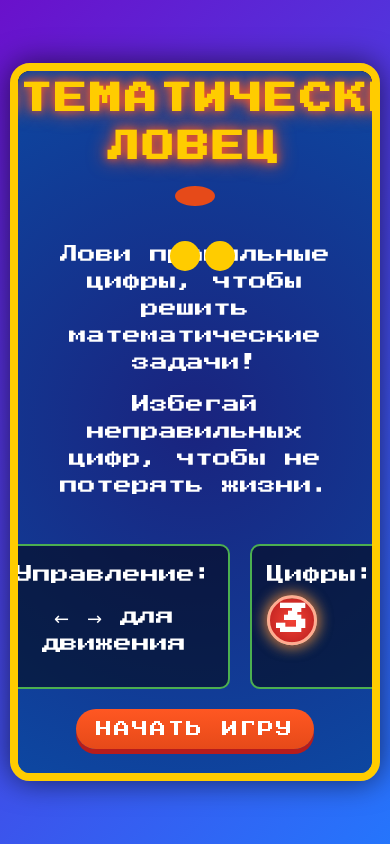
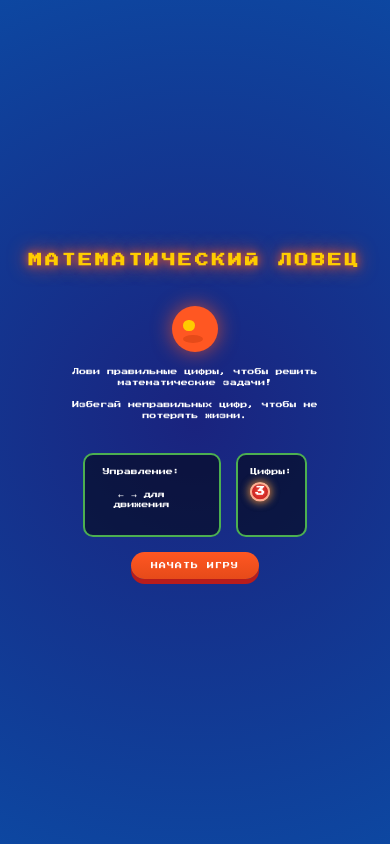
Before and after one commit to pwrmind/MathCatcher, a plain HTML site: page index.html in a window 390 px wide. Drawn offline with Linux system fonts and the light colour scheme.

Commit message:
Update index.html

```diff
--- a/index.html
+++ b/index.html
@@ -12,27 +12,23 @@
             box-sizing: border-box;
         }
 
-        body {
-            background: linear-gradient(135deg, #6a11cb 0%, #2575fc 100%);
+        body, html {
+            width: 100%;
+            height: 100%;
+            overflow: hidden;
+            background: linear-gradient(135deg, #1a237e 0%, #0d47a1 100%);
             font-family: 'Press Start 2P', cursive, Arial, sans-serif;
-            display: flex;
-            justify-content: center;
-            align-items: center;
-            min-height: 100vh;
-            overflow: hidden;
             color: #fff;
             line-height: 1.5;
         }
 
         #game-container {
-            position: relative;
-            width: 800px;
-            height: 600px;
-            border-radius: 20px;
+            position: fixed;
+            top: 0;
+            left: 0;
+            width: 100vw;
+            height: 100vh;
             overflow: hidden;
-            box-shadow: 0 0 30px rgba(0, 0, 0, 0.6);
-            background: linear-gradient(to bottom, #1a237e, #0d47a1);
-            border: 8px solid #ffcc00;
         }
 
         #game-canvas {
@@ -41,6 +37,7 @@
             left: 0;
             width: 100%;
             height: 100%;
+            background: linear-gradient(to bottom, #0d1b2a, #1b263b);
         }
 
         .screen {
@@ -55,17 +52,21 @@
             align-items: center;
             text-align: center;
             padding: 20px;
-            z-index: 10;
-            background: rgba(13, 19, 33, 0.9);
+            z-index: 20;
+            background: rgba(13, 19, 33, 0.95);
         }
 
-        #start-screen, #game-over-screen {
+        #start-screen {
             background: radial-gradient(circle, #1a237e 0%, #0d47a1 100%);
         }
 
+        #game-over-screen {
+            background: rgba(13, 19, 33, 0.95);
+        }
+
         h1 {
-            font-size: 48px;
-            margin-bottom: 30px;
+            font-size: 3.5vmin;
+            margin-bottom: 20px;
             text-transform: uppercase;
             color: #ffcc00;
             text-shadow: 0 0 10px #ff5722, 0 0 20px #ff5722;
@@ -73,101 +74,90 @@
         }
 
         h2 {
-            font-size: 36px;
-            margin-bottom: 20px;
+            font-size: 2.8vmin;
+            margin-bottom: 15px;
             color: #4caf50;
             text-shadow: 0 0 5px rgba(76, 175, 80, 0.7);
         }
 
         p {
-            font-size: 18px;
-            margin-bottom: 15px;
-            max-width: 600px;
+            font-size: 1.8vmin;
+            margin-bottom: 12px;
+            max-width: 80%;
         }
 
-        /* Новый стиль для HUD */
+        /* Компактный HUD */
         #game-hud {
             position: absolute;
             top: 0;
             left: 0;
             width: 100%;
-            height: 80px;
-            background: rgba(0, 0, 0, 0.7);
+            height: 60px;
+            background: rgba(0, 0, 0, 0.75);
             display: flex;
             justify-content: space-between;
             align-items: center;
-            padding: 0 20px;
-            z-index: 5;
+            padding: 0 15px;
+            z-index: 10;
             border-bottom: 3px solid #ffcc00;
+            box-shadow: 0 4px 10px rgba(0, 0, 0, 0.5);
         }
 
         .hud-section {
             display: flex;
             align-items: center;
+            gap: 10px;
         }
 
         .hud-item {
-            margin: 0 15px;
-            font-size: 20px;
             display: flex;
             align-items: center;
+            font-size: 1.6vmin;
         }
 
         .hud-value {
             color: #ffcc00;
-            margin-left: 8px;
-            font-size: 24px;
+            margin-left: 5px;
+            font-size: 1.8vmin;
+            min-width: 30px;
+            text-align: right;
         }
 
         #problem-display {
-            font-size: 36px;
+            font-size: 2.2vmin;
             background: rgba(0, 0, 0, 0.7);
-            padding: 10px 30px;
-            border-radius: 15px;
+            padding: 8px 15px;
+            border-radius: 10px;
             color: #ffcc00;
-            border: 3px solid #ff5722;
-            max-width: 70%;
+            border: 2px solid #ff5722;
+            max-width: 40%;
             text-align: center;
+            white-space: nowrap;
+            overflow: hidden;
+            text-overflow: ellipsis;
         }
 
         #answer-display {
-            font-size: 32px;
-            min-height: 50px;
-            margin-top: 15px;
+            font-size: 2vmin;
             color: #4caf50;
-            letter-spacing: 5px;
             background: rgba(0, 0, 0, 0.5);
-            padding: 5px 20px;
-            border-radius: 10px;
-        }
-
-        .stats {
-            display: flex;
-            justify-content: space-around;
-            width: 100%;
-            margin: 20px 0;
-            font-size: 24px;
-        }
-
-        .stat-box {
-            background: rgba(0, 0, 0, 0.6);
-            padding: 10px 20px;
-            border-radius: 10px;
-            border: 2px solid #ffcc00;
+            padding: 4px 12px;
+            border-radius: 8px;
+            min-width: 80px;
         }
 
         .button {
             background: linear-gradient(to bottom, #ff5722, #e64a19);
             color: white;
             font-family: 'Press Start 2P', cursive;
-            font-size: 20px;
-            padding: 15px 30px;
-            margin: 20px 5px;
+            font-size: 1.8vmin;
+            padding: 10px 20px;
+            margin: 15px 5px;
             border: none;
             border-radius: 50px;
             cursor: pointer;
             text-transform: uppercase;
-            letter-spacing: 2px;
+            letter-spacing: 1px;
             box-shadow: 0 5px 0 #b71c1c;
             transition: all 0.1s;
         }
@@ -185,27 +175,29 @@
 
         .controls {
             display: flex;
-            margin-top: 30px;
-            gap: 20px;
+            margin-top: 20px;
+            gap: 15px;
+            flex-wrap: wrap;
+            justify-content: center;
         }
 
         .control-item {
             background: rgba(0, 0, 0, 0.5);
-            padding: 15px;
+            padding: 12px;
             border-radius: 10px;
             border: 2px solid #4caf50;
-            font-size: 14px;
+            font-size: 1.6vmin;
         }
 
         .hearts {
             display: flex;
             gap: 5px;
-            margin-left: 10px;
+            margin-left: 8px;
         }
 
         .heart {
-            width: 30px;
-            height: 30px;
+            width: 18px;
+            height: 18px;
             background: #f44336;
             clip-path: polygon(50% 0%, 100% 25%, 100% 75%, 50% 100%, 0% 75%, 0% 25%);
             box-shadow: 0 0 5px rgba(244, 67, 54, 0.8);
@@ -217,10 +209,10 @@
 
         #timer-container {
             position: absolute;
-            top: 70px;
+            top: 60px;
             left: 0;
             width: 100%;
-            height: 10px;
+            height: 6px;
             background: rgba(0, 0, 0, 0.3);
         }
 
@@ -232,46 +224,46 @@
         }
 
         .character {
-            width: 80px;
-            height: 80px;
+            width: 12vmin;
+            height: 12vmin;
             background: #ff5722;
             border-radius: 50%;
             position: relative;
-            margin: 20px auto;
+            margin: 15px auto;
             box-shadow: 0 0 20px rgba(255, 87, 34, 0.7);
         }
 
         .character::before {
             content: "";
             position: absolute;
-            width: 30px;
-            height: 30px;
+            width: 3vmin;
+            height: 3vmin;
             background: #ffcc00;
             border-radius: 50%;
-            top: 20px;
-            left: 15px;
-            box-shadow: 35px 0 0 #ffcc00;
+            top: 30%;
+            left: 25%;
+            box-shadow: 35% 0 0 #ffcc00;
         }
 
         .character::after {
             content: "";
             position: absolute;
-            width: 40px;
-            height: 20px;
+            width: 5vmin;
+            height: 2vmin;
             background: #e64a19;
             border-radius: 50%;
-            bottom: 15px;
-            left: 20px;
+            bottom: 20%;
+            left: 25%;
         }
 
         .number {
             position: absolute;
-            font-size: 32px;
+            font-size: 2.5vmin;
             font-weight: bold;
             text-align: center;
             border-radius: 50%;
-            width: 50px;
-            height: 50px;
+            width: 5vmin;
+            height: 5vmin;
             display: flex;
             justify-content: center;
             align-items: center;
@@ -287,58 +279,50 @@
         .correct {
             background: radial-gradient(circle, #4caf50, #2e7d32);
             color: white;
-            border: 3px solid #aed581;
-            box-shadow: 0 0 15px #4caf50;
+            border: 2px solid #aed581;
+            box-shadow: 0 0 10px #4caf50;
         }
 
         .incorrect {
             background: radial-gradient(circle, #f44336, #b71c1c);
             color: white;
-            border: 3px solid #ffab91;
-            box-shadow: 0 0 15px #f44336;
+            border: 2px solid #ffab91;
+            box-shadow: 0 0 10px #f44336;
         }
 
         .neutral {
             background: radial-gradient(circle, #9e9e9e, #616161);
             color: white;
-            border: 3px solid #e0e0e0;
+            border: 2px solid #e0e0e0;
         }
 
-        @media (max-width: 850px) {
-            #game-container {
-                width: 95vw;
-                height: 85vh;
+        #stats-container {
+            display: flex;
+            align-items: center;
+            gap: 10px;
+            font-size: 1.6vmin;
         }
 
-            h1 {
-                font-size: 32px;
+        #collected-value {
+            color: #4caf50;
+            font-weight: bold;
         }
 
-            h2 {
-                font-size: 24px;
+        #total-value {
+            color: #ffcc00;
+        }
+
+        @media (max-height: 600px) {
+            .hud-item {
+                font-size: 1.8vmin;
+            }
+
+            .hud-value {
+                font-size: 2vmin;
             }
 
             #problem-display {
-                font-size: 24px;
-                padding: 8px 15px;
-            }
-
-            .hud-item {
-                font-size: 16px;
-            }
-
-            .hud-value {
-                font-size: 18px;
-            }
-
-            .button {
-                font-size: 16px;
-                padding: 12px 20px;
-            }
-
-            .heart {
-                width: 20px;
-                height: 20px;
+                font-size: 2.4vmin;
             }
         }
     </style>
@@ -347,7 +331,7 @@
     <div id="game-container">
         <canvas id="game-canvas"></canvas>
 
-        <!-- HUD в верхней части экрана -->
+        <!-- Компактный HUD -->
         <div id="game-hud">
             <div class="hud-section">
                 <div class="hud-item">
@@ -367,6 +351,12 @@
             <div id="problem-display">5 + 3 = ?</div>
 
             <div class="hud-section">
+                <div id="stats-container">
+                    <span>Цифры:</span>
+                    <span id="collected-value">0</span>
+                    <span>/</span>
+                    <span id="total-value">0</span>
+                </div>
                 <div class="hud-item">
                     <span>Уровень:</span>
                     <span id="level-value" class="hud-value">1</span>
@@ -396,21 +386,14 @@
                 </div>
                 <div class="control-item">
                     <p>Цифры:</p>
+                    <div style="display: flex; gap: 10px; margin-top: 10px;">
                         <div class="number correct">5</div>
                         <div class="number incorrect">3</div>
                     </div>
                 </div>
+            </div>
 
             <button id="start-button" class="button">Начать игру</button>
-        </div>
-
-        <!-- Игровой экран -->
-        <div id="game-screen" class="screen hidden">
-            <div id="answer-display"></div>
-
-            <div class="stats">
-                <div class="stat-box">Собрано: <span id="collected-value">0</span>/<span id="total-value">0</span></div>
-            </div>
         </div>
 
         <!-- Экран завершения игры -->
@@ -427,15 +410,12 @@
         document.addEventListener('DOMContentLoaded', () => {
             // Элементы интерфейса
             const startScreen = document.getElementById('start-screen');
-            const gameScreen = document.getElementById('game-screen');
             const gameOverScreen = document.getElementById('game-over-screen');
             const startButton = document.getElementById('start-button');
             const restartButton = document.getElementById('restart-button');
             const problemDisplay = document.getElementById('problem-display');
-            const answerDisplay = document.getElementById('answer-display');
             const scoreValue = document.getElementById('score-value');
             const levelValue = document.getElementById('level-value');
-            const livesValue = document.getElementById('lives-value');
             const timerValue = document.getElementById('timer-value');
             const finalScore = document.getElementById('final-score');
             const finalLevel = document.getElementById('final-level');
@@ -448,10 +428,16 @@
             const ctx = canvas.getContext('2d');
 
             // Размеры игрового поля
-            const GAME_WIDTH = 800;
-            const GAME_HEIGHT = 600;
+            let GAME_WIDTH = window.innerWidth;
+            let GAME_HEIGHT = window.innerHeight;
+
+            // Инициализация размеров
+            function initSize() {
+                GAME_WIDTH = window.innerWidth;
+                GAME_HEIGHT = window.innerHeight;
                 canvas.width = GAME_WIDTH;
                 canvas.height = GAME_HEIGHT;
+            }
 
             // Игровые переменные
             let gameState = {
@@ -462,7 +448,7 @@
                 gameRunning: false,
                 currentProblem: null,
                 currentAnswer: [],
-                playerX: GAME_WIDTH / 2,
+                playerX: 0,
                 numbers: [],
                 lastSpawn: 0,
                 spawnRate: 1500,
@@ -473,6 +459,8 @@
 
             // Инициализация игры
             function initGame() {
+                initSize();
+
                 gameState = {
                     score: 0,
                     level: 1,
@@ -556,11 +544,11 @@
 
                 const number = {
                     x: Math.random() * (GAME_WIDTH - 50),
-                    y: 80, // Начинаем ниже HUD
+                    y: 60, // Начинаем ниже HUD
                     value: value,
                     type: type,
-                    width: 40,
-                    height: 40,
+                    width: Math.min(40, GAME_WIDTH * 0.03),
+                    height: Math.min(40, GAME_WIDTH * 0.03),
                     speed: gameState.speed + Math.random() * 1.5
                 };
 
@@ -712,14 +700,12 @@
                     gameOverMessage.textContent = "Попробуйте еще раз! Вы сможете лучше!";
                 }
 
-                gameScreen.classList.add('hidden');
                 gameOverScreen.classList.remove('hidden');
             }
 
             // Обновление интерфейса
             function updateUI() {
                 problemDisplay.textContent = gameState.currentProblem.text;
-                answerDisplay.textContent = gameState.currentAnswer.join('');
                 scoreValue.textContent = gameState.score;
                 levelValue.textContent = gameState.level;
                 timerValue.textContent = Math.ceil(gameState.timer);
@@ -757,9 +743,10 @@
             function drawBackground() {
                 // Звезды
                 ctx.fillStyle = '#ffffff';
-                for (let i = 0; i < 100; i++) {
+                const starCount = Math.min(200, GAME_WIDTH * GAME_HEIGHT / 500);
+                for (let i = 0; i < starCount; i++) {
                     const x = Math.random() * GAME_WIDTH;
-                    const y = Math.random() * (GAME_HEIGHT - 80) + 80; // Ниже HUD
+                    const y = Math.random() * (GAME_HEIGHT - 60) + 60; // Ниже HUD
                     const size = Math.random() * 2;
                     ctx.beginPath();
                     ctx.arc(x, y, size, 0, Math.PI * 2);
@@ -772,7 +759,8 @@
 
                 // Трава
                 ctx.fillStyle = '#4caf50';
-                for (let i = 0; i < 50; i++) {
+                const grassCount = Math.floor(GAME_WIDTH / 20);
+                for (let i = 0; i < grassCount; i++) {
                     const x = i * 20;
                     const height = 10 + Math.random() * 15;
                     ctx.fillRect(x, GAME_HEIGHT - 40, 10, -height);
@@ -781,39 +769,40 @@
 
             // Отрисовка игрока
             function drawPlayer() {
-                const playerY = GAME_HEIGHT - 90;
+                const playerSize = Math.min(60, GAME_WIDTH * 0.05);
+                const playerY = GAME_HEIGHT - playerSize - 40;
 
                 // Тень
                 ctx.fillStyle = 'rgba(0, 0, 0, 0.3)';
                 ctx.beginPath();
-                ctx.ellipse(gameState.playerX, playerY + 45, 30, 10, 0, 0, Math.PI * 2);
+                ctx.ellipse(gameState.playerX, playerY + playerSize/2 + 15, playerSize/2, playerSize/6, 0, 0, Math.PI * 2);
                 ctx.fill();
 
                 // Тело
                 ctx.fillStyle = '#ff5722';
                 ctx.beginPath();
-                ctx.arc(gameState.playerX, playerY, 30, 0, Math.PI * 2);
+                ctx.arc(gameState.playerX, playerY, playerSize/2, 0, Math.PI * 2);
                 ctx.fill();
 
                 // Глаза
                 ctx.fillStyle = '#ffcc00';
                 ctx.beginPath();
-                ctx.arc(gameState.playerX - 15, playerY - 5, 8, 0, Math.PI * 2);
-                ctx.arc(gameState.playerX + 15, playerY - 5, 8, 0, Math.PI * 2);
+                ctx.arc(gameState.playerX - playerSize/4, playerY - playerSize/8, playerSize/8, 0, Math.PI * 2);
+                ctx.arc(gameState.playerX + playerSize/4, playerY - playerSize/8, playerSize/8, 0, Math.PI * 2);
                 ctx.fill();
 
                 // Зрачки
                 ctx.fillStyle = '#000';
                 ctx.beginPath();
-                ctx.arc(gameState.playerX - 15, playerY - 5, 4, 0, Math.PI * 2);
-                ctx.arc(gameState.playerX + 15, playerY - 5, 4, 0, Math.PI * 2);
+                ctx.arc(gameState.playerX - playerSize/4, playerY - playerSize/8, playerSize/16, 0, Math.PI * 2);
+                ctx.arc(gameState.playerX + playerSize/4, playerY - playerSize/8, playerSize/16, 0, Math.PI * 2);
                 ctx.fill();
 
                 // Улыбка
                 ctx.strokeStyle = '#000';
                 ctx.lineWidth = 2;
                 ctx.beginPath();
-                ctx.arc(gameState.playerX, playerY + 5, 15, 0.2, Math.PI - 0.2);
+                ctx.arc(gameState.playerX, playerY + playerSize/8, playerSize/4, 0.2, Math.PI - 0.2);
                 ctx.stroke();
             }
 
@@ -857,14 +846,14 @@
 
                     // Обводка
                     ctx.strokeStyle = border;
-                    ctx.lineWidth = 3;
+                    ctx.lineWidth = 2;
                     ctx.beginPath();
                     ctx.arc(number.x + number.width/2, number.y + number.height/2, number.width/2, 0, Math.PI * 2);
                     ctx.stroke();
 
                     // Цифра
                     ctx.fillStyle = '#fff';
-                    ctx.font = 'bold 24px "Press Start 2P", sans-serif';
+                    ctx.font = `bold ${number.width/1.5}px "Press Start 2P", sans-serif`;
                     ctx.textAlign = 'center';
                     ctx.textBaseline = 'middle';
                     ctx.fillText(number.value, number.x + number.width/2, number.y + number.height/2);
@@ -904,13 +893,11 @@
             // Обработчики событий
             startButton.addEventListener('click', () => {
                 startScreen.classList.add('hidden');
-                gameScreen.classList.remove('hidden');
                 initGame();
             });
 
             restartButton.addEventListener('click', () => {
                 gameOverScreen.classList.add('hidden');
-                gameScreen.classList.remove('hidden');
                 initGame();
             });
 
@@ -945,7 +932,17 @@
                 e.preventDefault();
             });
 
+            // Обработка изменения размера окна
+            window.addEventListener('resize', () => {
+                if (gameState.gameRunning) {
+                    initSize();
+                }
+            });
+
             let lastTime = Date.now();
+
+            // Инициализация размеров при загрузке
+            initSize();
         });
     </script>
 </body>
```
Lines whose indentation alone changed are shown as unchanged.
